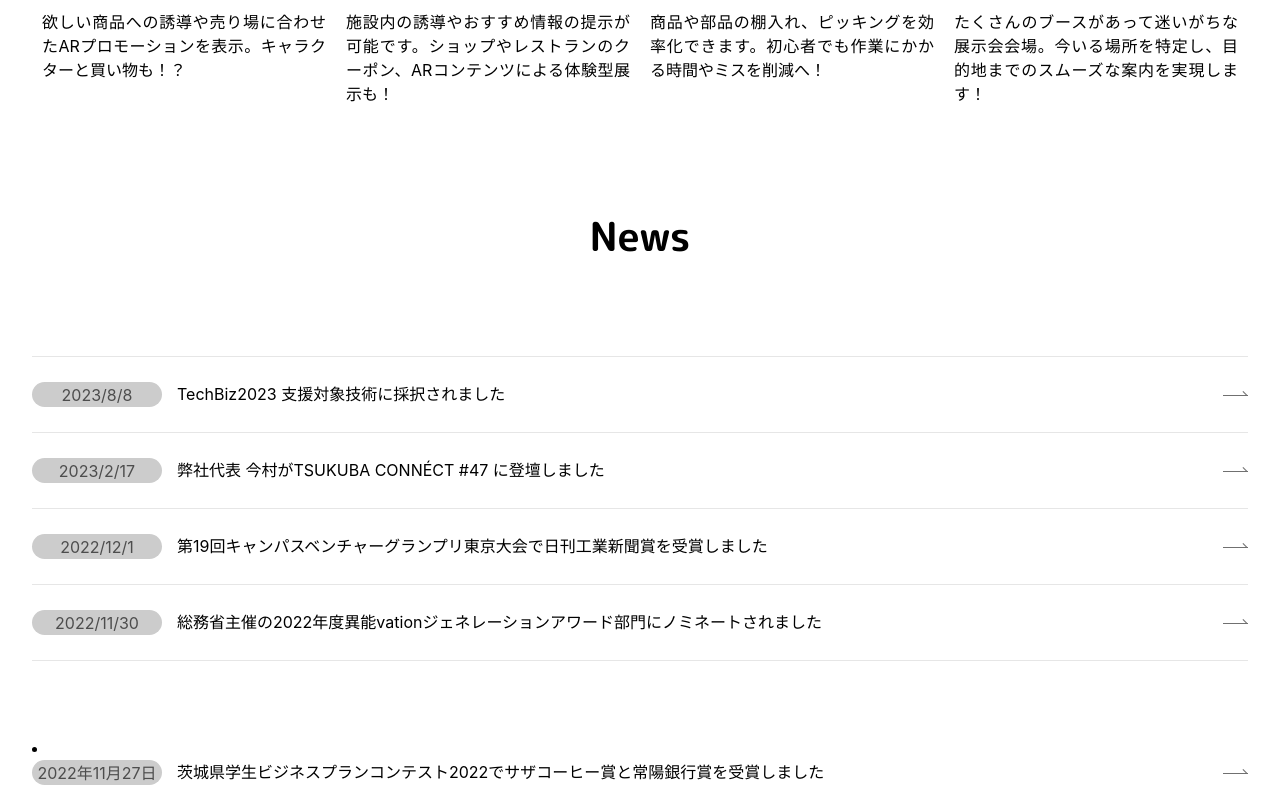
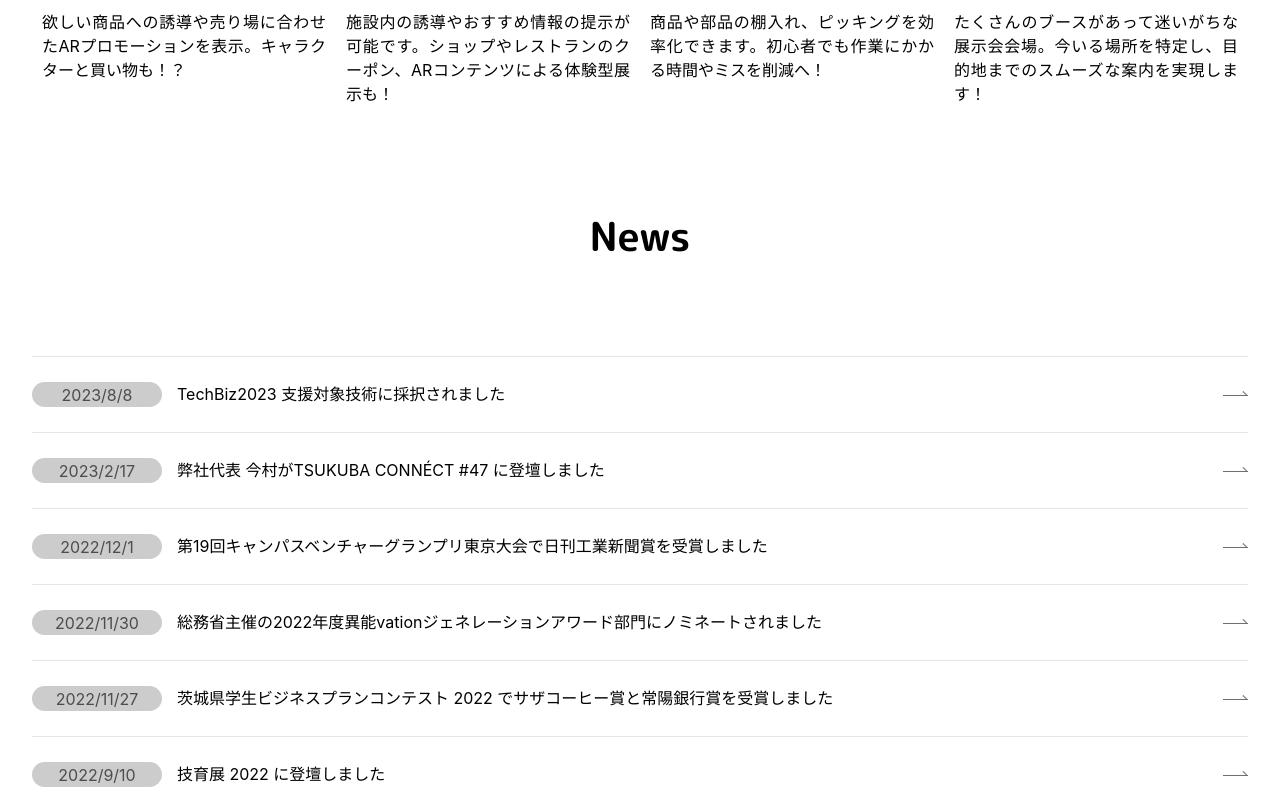
Before and after one commit to lapla-cogito/Nefront-HP, a Next.js app: page / in a window 1280 px wide. Shown: the part 2000-2797 px from the top of the page. Built offline with nearby package versions, Linux system fonts and the light colour scheme.

Commit message:
Switch href by in the root page or not

```diff
--- a/components/navbar.tsx
+++ b/components/navbar.tsx
@@ -16,6 +16,25 @@ import {
 import { HamburgerIcon } from '@chakra-ui/icons';
 import { Link } from 'react-scroll';
 import React from 'react';
+import { useRouter } from 'next/router';
+import { useEffect, useState } from 'react';
+
+const isRootPage = () => {
+    const router = useRouter();
+    const [isRoot, setIsRoot] = useState(false);
+
+    useEffect(() => {
+        if (router.isReady) {
+            const currentPath = router.asPath;
+            if (currentPath === '/') {
+                setIsRoot(true);
+            } else {
+                setIsRoot(false);
+            }
+        }
+    }, [router.isReady, router.asPath]);
+    return isRoot;
+};
 
 type Props = {
     href: string;
@@ -24,7 +43,8 @@ type Props = {
     children: any;
 };
 
-const LinkItem = ({ href, path, target, children }: Props) => {
+const LinkItem = ({ href, children }: Props) => {
+    if (isRootPage() === true) {
         return (
             <Link activeClass="active" to={href} spy={true} smooth={true} duration={500}>
                 <p className="textWrapper">
@@ -32,6 +52,15 @@ const LinkItem = ({ href, path, target, children }: Props) => {
                 </p>
             </Link>
         );
+    } else {
+        return (
+            <a href={`https://www.nefront.com#${href}`}>
+                <p className="textWrapper">
+                    <span className="pseudoElement pseudoElement__scale">{children}</span>
+                </p>
+            </a>
+        );
+    }
 };
 
 const ContactLinkItem = ({ href, children }: Props) => {
@@ -43,16 +72,19 @@ const ContactLinkItem = ({ href, children }: Props) => {
 };
 
 const MenuLink = forwardRef((props, ref) => (
-    // @ts-ignore
     <a href={ref} target="_blank" rel="noreferrer noopener" {...props} />
 ));
 
 const HambItem = ({ href, path, target, children, ...props }: Props) => {
+    if (isRootPage() === true) {
         return (
             <Link activeClass="active" to={href} spy={true} smooth={true} duration={500} {...props}>
                 {children}
             </Link>
         );
+    } else {
+        return <a href={`https://www.nefront.com#${href}`}>{children}</a>;
+    }
 };
 
 const Navbar = (props: any) => {
@@ -69,7 +101,6 @@ const Navbar = (props: any) => {
             zIndex={2}
             {...props}
         >
-            {/* @ts-ignore */}
             <Container
                 display="flex"
                 p={2}
@@ -93,31 +124,24 @@ const Navbar = (props: any) => {
                     className="navi"
                     spacing={10}
                 >
-                    {/* @ts-ignore */}
                     <LinkItem href="about" path={path}>
                         About
                     </LinkItem>
-                    {/* @ts-ignore */}
                     <LinkItem href="product" path={path}>
                         Product
                     </LinkItem>
-                    {/* @ts-ignore */}
                     <LinkItem href="usecase" path={path}>
                         Usecase
                     </LinkItem>
-                    {/* @ts-ignore */}
                     <LinkItem href="news" path={path}>
                         News
                     </LinkItem>
-                    {/* @ts-ignore */}
                     <LinkItem href="members" path={path}>
                         Members
                     </LinkItem>
-                    {/* @ts-ignore */}
                     <LinkItem href="company" path={path}>
                         Company
                     </LinkItem>
-                    {/* @ts-ignore */}
                     <ContactLinkItem
                         href="https://forms.gle/HJXsrsk5myVrmEqC6"
                         isExternal={true}
@@ -127,7 +151,6 @@ const Navbar = (props: any) => {
                         Contact
                     </ContactLinkItem>
                 </Stack>
-                {/* @ts-ignore */}
                 <Box flex={1} align="right">
                     <Box ml={2} display={{ base: 'inline-block', lg: 'none' }}>
                         <Menu isLazy id="navbar-menu">
@@ -157,7 +180,6 @@ const Navbar = (props: any) => {
                                 <MenuItem as={HambItem} href="company">
                                     Company
                                 </MenuItem>
-                                {/* @ts-ignore */}
                                 <MenuItem as={MenuLink} href="https://forms.gle/HJXsrsk5myVrmEqC6">
                                     Contact
                                 </MenuItem>
--- a/pages/index.tsx
+++ b/pages/index.tsx
@@ -4,7 +4,6 @@ import { GridItem } from 'components/grid-item';
 import Section from 'components/section';
 import Subsection from 'components/subsection';
 import Paragraph from 'components/paragraph';
-import News from 'components/news';
 import NewsHeading from 'components/newsheading';
 import { getNewPosts } from 'lib/posts';
 import TypeNefront from 'components/typeNefront';
@@ -224,19 +223,17 @@ const Home = ({ newPosts }: Props) => {
                     </Heading>
                     <NewsDiv>
                         <PostsList isHome post={newPosts}></PostsList>
+                        <NewsHeading
+                            title="茨城県学生ビジネスプランコンテスト 2022 でサザコーヒー賞と常陽銀行賞を受賞しました"
+                            date="2022/11/27"
+                            link="https://www.scc.ibaraki.ac.jp/contest2022final/"
+                        />
+                        <NewsHeading
+                            title="技育展 2022 に登壇しました"
+                            date="2022/9/10"
+                            link="https://talent.supporterz.jp/geekten/2022/exhibition.html#theme4"
+                        />
                     </NewsDiv>
-
-                    <NewsHeading
-                            title="茨城県学生ビジネスプランコンテスト2022でサザコーヒー賞と常陽銀行賞を受賞しました"
-                            date="2022年11月27日"
-                            link="https://www.scc.ibaraki.ac.jp/contest2022final/"
-                        ></NewsHeading>
-
-                        <NewsHeading
-                            title="技育展2022に登壇しました"
-                            date="2022年9月10日"
-                            link="https://talent.supporterz.jp/geekten/2022/exhibition.html#theme4"
-                        ></NewsHeading>
                 </Section>
 
                 <div id="members" />
```
Lines whose indentation alone changed are shown as unchanged.
